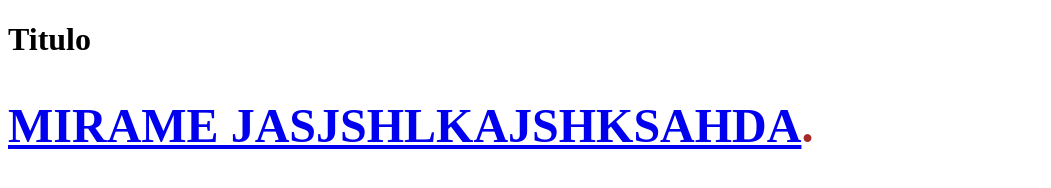
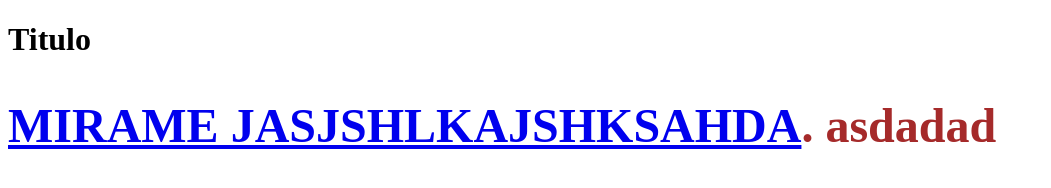
Before and after one commit to AndresNS/pruebas-git, a plain HTML site: page index.html in a window 1280 px wide. Shown: the whole page, without its empty margins (0-1051 px from the left). Drawn offline with Linux system fonts and the light colour scheme.

Commit message:
agregue un wa

```diff
--- a/index.html
+++ b/index.html
@@ -13,7 +13,7 @@
 
 <a href="https://www.youtube.com/watch?v=Ahv1v1xQaLo">MIRAME JASJSHLKAJSHKSAHDA</a>.
 
-
+        <a > asdadad</a>
     </h2>
   </body>
 </html>
```
